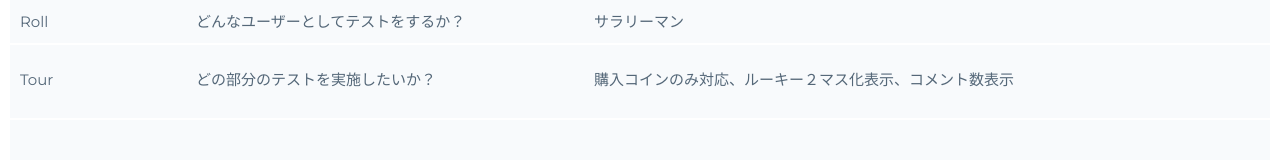
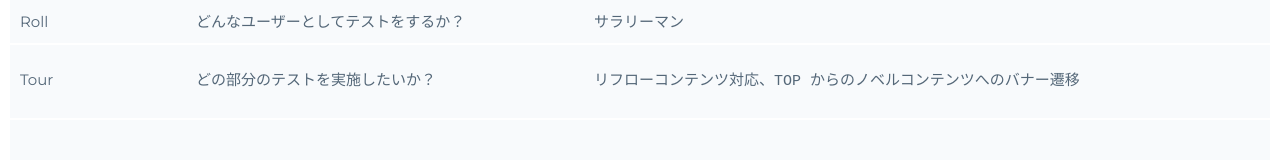
Before and after one commit to aMakotoWakabayashi/exploratory-test-tool, a React (Create React App) app: page / in a window 1280 px wide. Shown: the part 190-350 px from the top of the page. Built offline with nearby package versions, Linux system fonts and the light colour scheme.

Commit message:
Add a tour for JOJO release 6/20.

```diff
--- a/src/settings.js
+++ b/src/settings.js
@@ -19,7 +19,7 @@ const tours = {
     'ビューアー':0,
     'レンタルした際の動作確認':0,
     'チュートリアルをみながらアプリがそのとおりに動作しているかどうか':0,
-    '購入コインのみ対応、ルーキー２マス化表示、コメント数表示':10
+    'リフローコンテンツ対応、TOP からのノベルコンテンツへのバナー遷移':10
 }
 
 // バックグラウンドの設定
```
